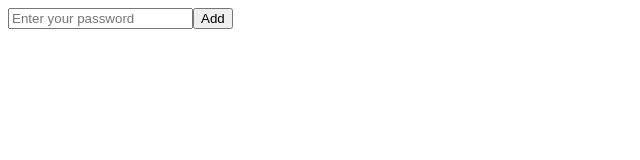
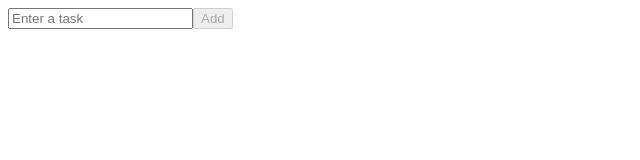
Before and after one commit to pzey2011/Todo_Management_App, a React (Create React App) app: page / in a window 1280 px wide. Shown: the top 160 px of the page, without its empty margins (0-640 px from the left). Built offline with nearby package versions, Linux system fonts and the light colour scheme.

Commit message:
add todo function and show list of todos

```diff
--- a/src/App.tsx
+++ b/src/App.tsx
@@ -1,28 +1,41 @@
-import { useState } from "react";
+import React, { useState } from "react";
 import "./styles.css";
 import InputField from "./components/InputField";
 import Form from "./components/Form";
 import Button from "./components/Button";
+import { Todo } from "./types/Types";
 
 const App = () => {
   const [todo, setTodo] = useState<string>("");
-  const [submitted, setSubmitted] = useState<boolean>(false);
+  const [todos, setTodos] = useState<Todo[]>([]);
+
   const setTodoInput = (input: string) => {
     setTodo(input);
   };
-  const addTodo = (input: string) => {
-    setSubmitted(!submitted);
-    console.log("submitted!");
+  const addTodo = (event: React.FormEvent<HTMLFormElement>) => {
+    event.preventDefault();
+    const newTodo = { id: Date.now(), todo, isDone: false };
+    setTodos([...todos, newTodo]);
+    setTodo("");
   };
+  const todosList = todos.map((todo) => (
+    <li key={todo.id}>
+      {todo.todo}
+      {" isDone: " + todo.isDone}
+    </li>
+  ));
   return (
+    <React.Fragment>
       <Form onSubmit={addTodo}>
         <InputField
           value={todo}
           setValue={setTodoInput}
-        placeholder={"Enter your password"}
+          placeholder={"Enter a task"}
         />
-      <Button />
+        <Button type="submit" activated={todo.length !== 0 ? true : false} />
       </Form>
+      {todosList}
+    </React.Fragment>
   );
 };
 
--- a/src/components/Button.tsx
+++ b/src/components/Button.tsx
@@ -1,8 +1,13 @@
-import React from "react";
-
-type Props = {};
-const Button = (Props) => {
-  return <button type="submit">Add</button>;
+type Props = {
+  type: "button" | "submit" | "reset" | undefined;
+  activated: boolean | undefined;
+};
+const Button = ({ activated, type }: Props) => {
+  return (
+    <button disabled={!activated} type={type}>
+      Add
+    </button>
+  );
 };
 
 export default Button;
--- a/src/components/Form.tsx
+++ b/src/components/Form.tsx
@@ -1,7 +1,7 @@
-import React, { useState } from "react";
+import React from "react";
 type Props = {
   children: React.ReactNode;
-  onSubmit: () => void;
+  onSubmit: React.FormEventHandler<HTMLFormElement> | undefined;
 };
 
 const Form = ({ children, onSubmit }: Props) => {
--- /dev/null
+++ b/src/types/Types.ts
@@ -0,0 +1,5 @@
+export type Todo = {
+  id: number;
+  todo: string;
+  isDone: boolean;
+};
```
Lines whose indentation alone changed are shown as unchanged.
